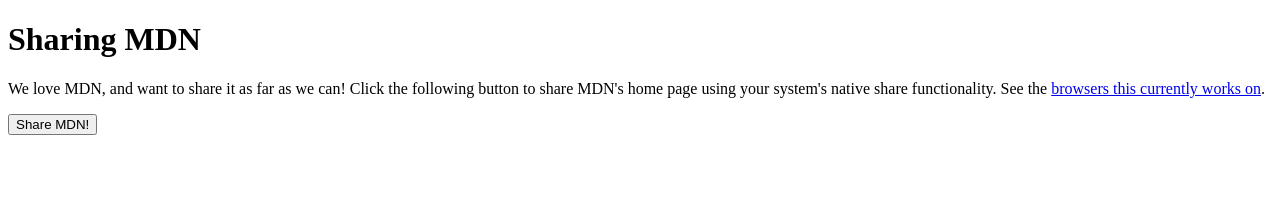
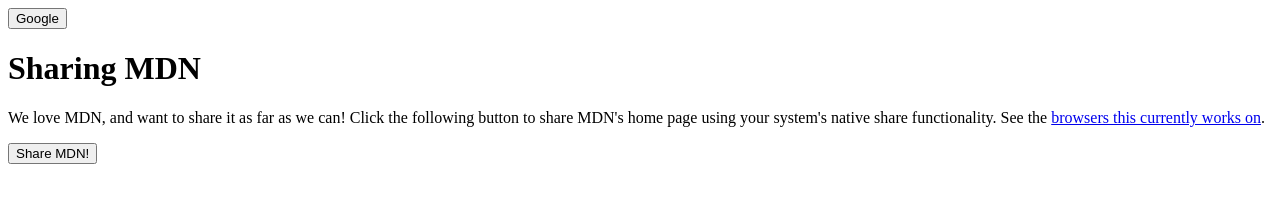
Before and after one commit to PrivateX7/Test16, a plain HTML site: page index.html in a window 1280 px wide. Drawn offline with Linux system fonts and the light colour scheme.

Commit message:
Update index.html

```diff
--- a/index.html
+++ b/index.html
@@ -9,6 +9,8 @@
     </style>
   </head>
   <body>
+     <button class="btn btn-success" onclick=" window.open('http://google.com','_blank')"> Google</button>
+
     <h1>Sharing MDN</h1>
 
     <p>We love MDN, and want to share it as far as we can! Click the following button to share MDN's home page using your system's native share functionality. See the <a href="https://developer.mozilla.org/en-US/docs/Web/API/Navigator/share#Browser_compatibility">browsers this currently works on</a>.</p>
```
